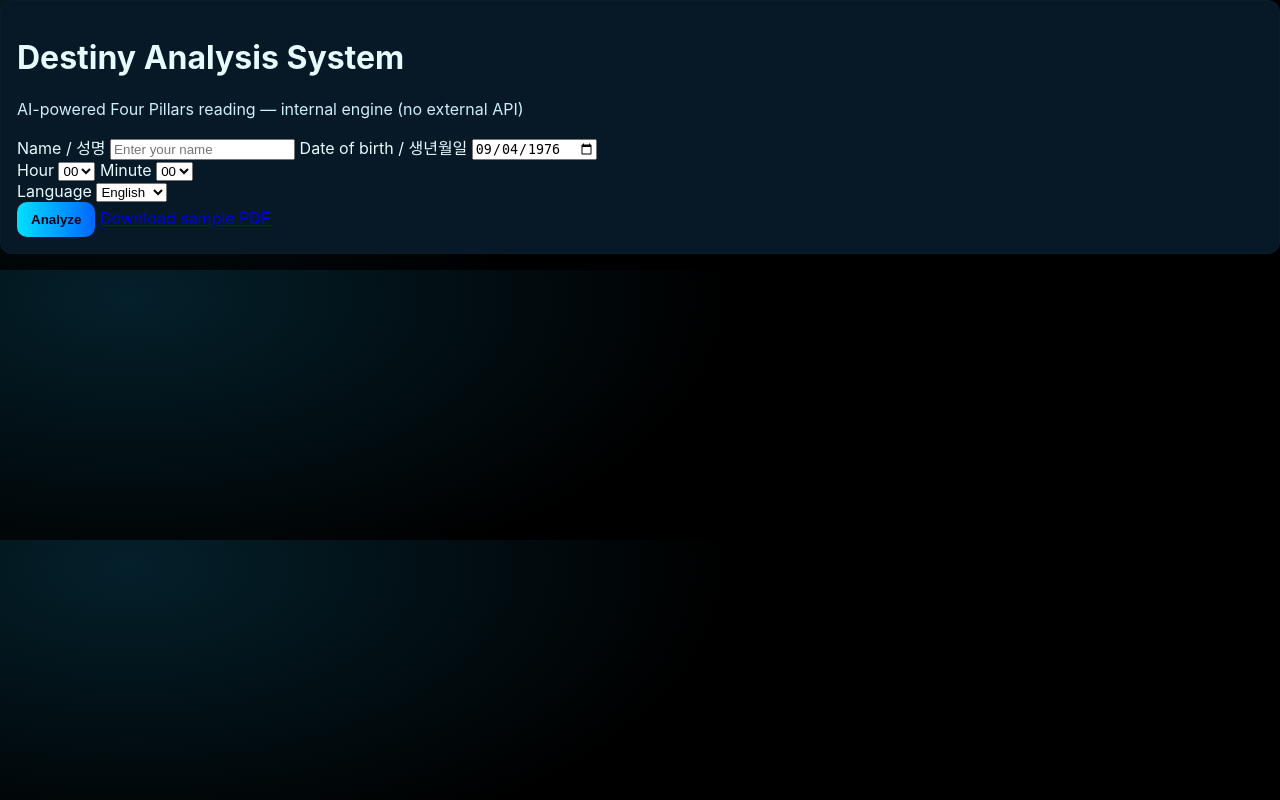
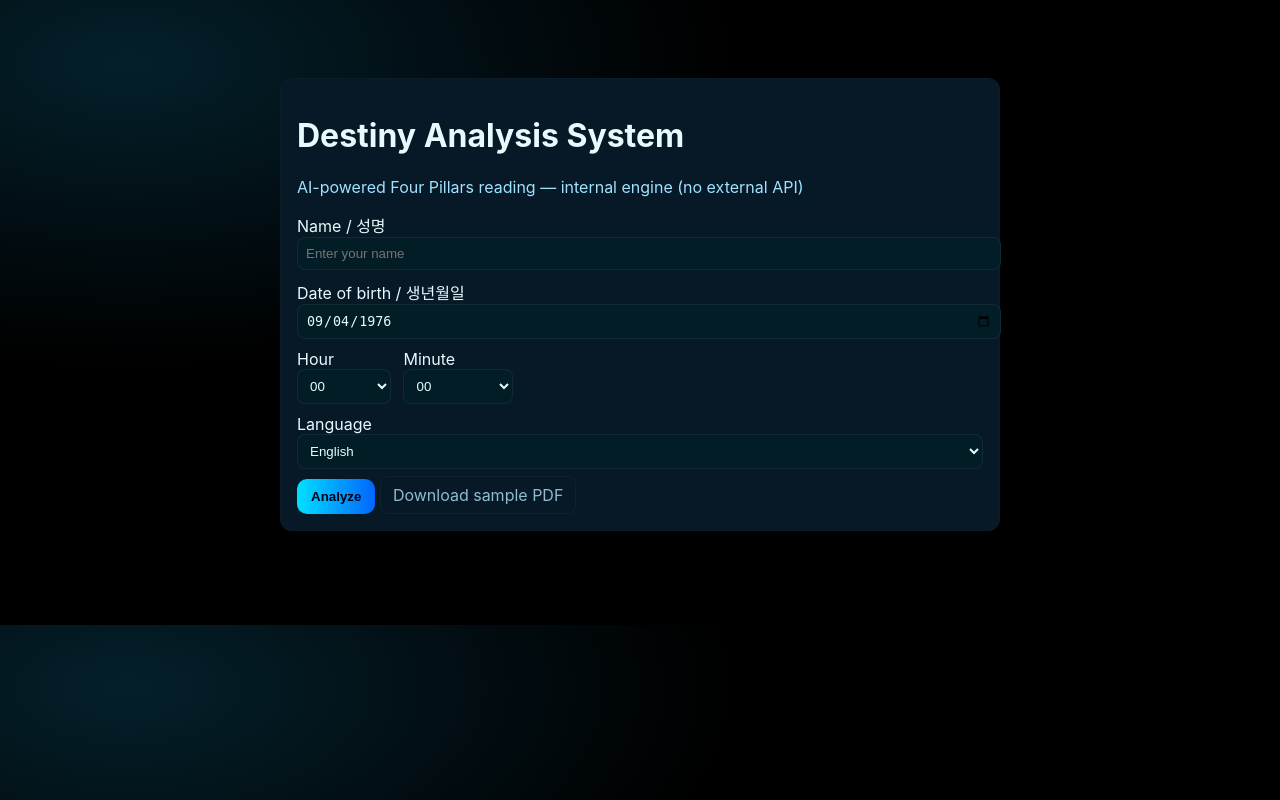
Before and after one commit to cwykhan/k-upfate, a Flask app: page / in a window 1280 px wide. Run offline with Flask 3, Linux system fonts and the light colour scheme.

Commit message:
Add new styles for buttons and layout adjustments

```diff
--- a/static/style.css
+++ b/static/style.css
@@ -2,8 +2,14 @@
 body{margin:0;font-family:Inter,system-ui,Arial;background:radial-gradient(1000px 500px at 10% 10%, #04202B 0%, #000 60%);color:#e7fbff}
 .container{max-width:1080px;margin:28px auto;padding:18px}
 .card{background:var(--card);padding:16px;border-radius:12px;border:1px solid rgba(255,255,255,0.02);margin-bottom:16px}
-.btn-primary{background:linear-gradient(90deg,var(--accent),#0066ff);border-radius:10px;padding:10px 14px;color:#001;text-decoration:none;font-weight:700;border:none}
+.btn-primary{background:linear-gradient(90deg,var(--accent),#0066ff);border-radius:10px;padding:10px 14px;color:#001;text-decoration:none;font-weight:700;border:none;cursor:pointer}
+.btn-ghost{background:transparent;color:var(--muted);border:1px solid rgba(255,255,255,0.04);padding:8px 12px;border-radius:8px;text-decoration:none}
 .premium-card{width:420px;margin:60px auto;padding:28px;border-radius:14px;text-align:center;background:var(--card)}
 .energy-row{margin-bottom:12px}.bar{height:10px;background:rgba(255,255,255,0.02);border-radius:8px;overflow:hidden}.fill{height:100%;background:linear-gradient(90deg,var(--accent),#0066ff)}
 .lead{color:#cdeefb}
+.wrap{max-width:720px;margin:60px auto;padding:18px}
+.intro .lead{color:#9fe3ff}
+.time-row{display:flex;gap:12px}
+label{display:block;margin-bottom:10px}
+input[type="text"], input[type="date"], select{width:100%;padding:8px;border-radius:8px;border:1px solid rgba(255,255,255,0.06);background:#031d26;color:#e7fbff}
 @media(max-width:640px){.container{padding:12px}.premium-card{width:90%}}
```
